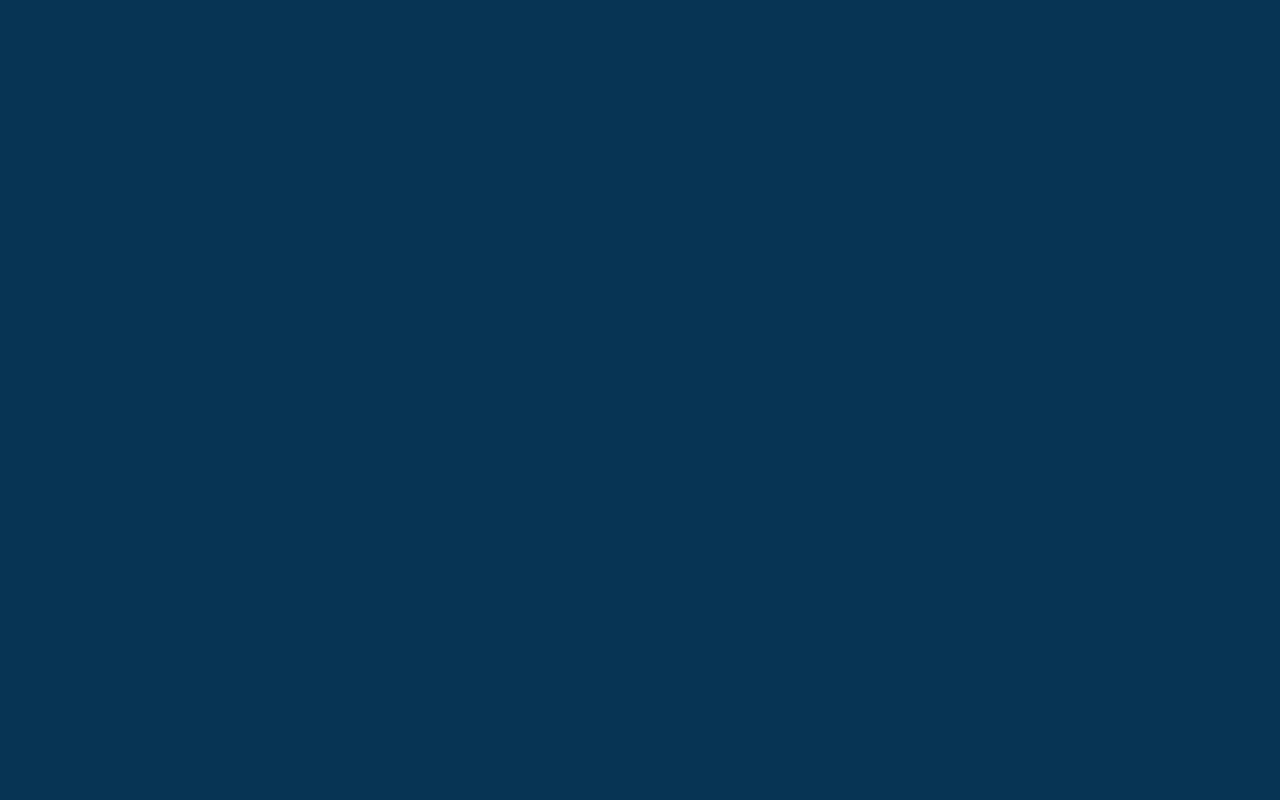
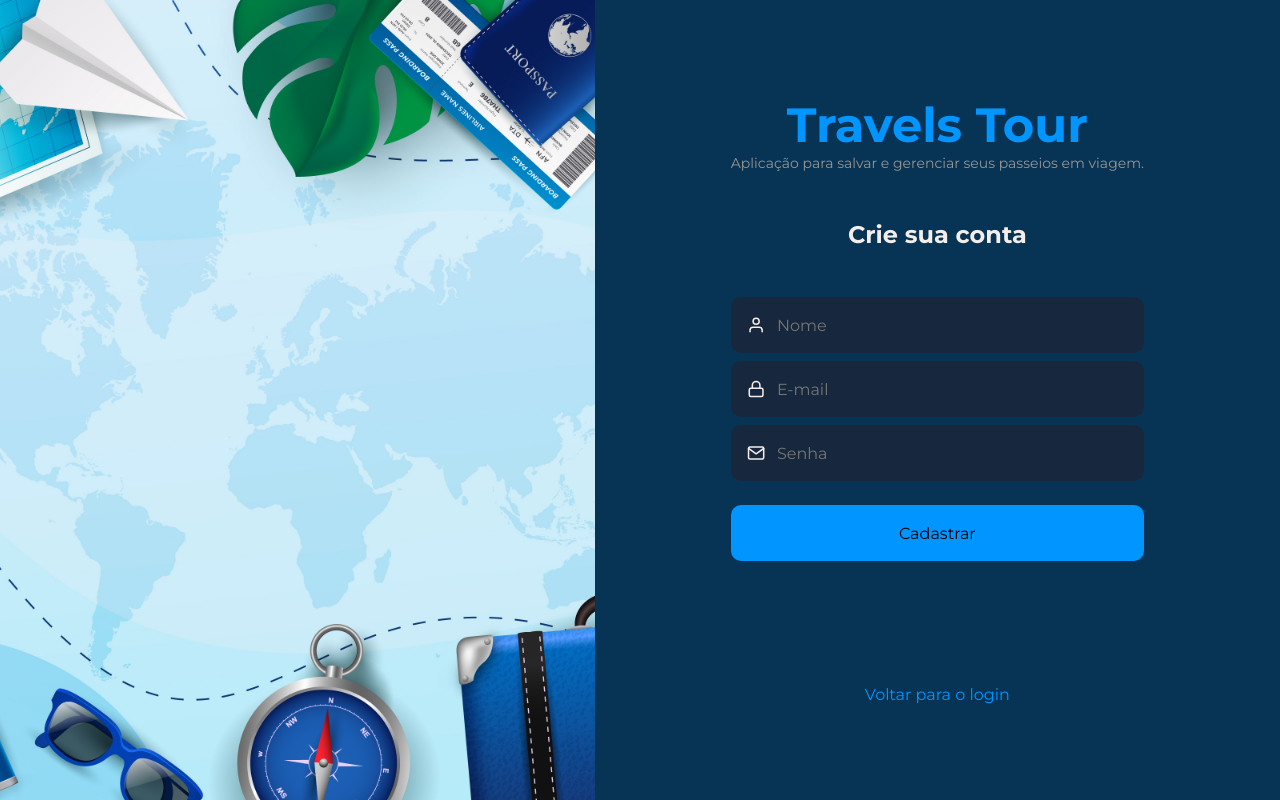
Before and after one commit to rafaaehlke/travelstour, a React (Vite) app: page /register in a window 1280 px wide. Before the commit this address had no page. Built offline with nearby package versions, Linux system fonts and the light colour scheme.

Commit message:
:construction: Cadastro de usuários conectando o BECKEND

```diff
--- a/src/pages/SignUp/index.jsx
+++ b/src/pages/SignUp/index.jsx
@@ -1,12 +1,41 @@
 import { Container, Form, Background } from './styles';
 import { FiMail, FiLock, FiUser } from 'react-icons/fi'
-import { Link } from 'react-router-dom';
+import { Link, useNavigate } from 'react-router-dom';
+import { useState } from 'react'; // hook para criar estado
 
+import { api } from "../../services/api"
 
 import { Input } from '../../components/input';
 import { Button } from '../../components/Button'
 
 export function SignUp() {
+  // dentro do parentes definimos um valor inicial, nesse caso um texto vazio, dentro do vetor
+  // retorna o valor atual do estado e o segundo acessa funcao para atualizar o estado, sempre usamos set + nome do estado.
+  const [name, setName] = useState("")
+  const [email, setEmail] = useState("")
+  const [password, setPassword] = useState("")
+
+  const navigate = new useNavigate()
+
+  function handleSignUp() {
+    if (!name || !email || !password) {
+      return alert("Preencha todos os campos")
+      navigate("/")
+    }
+
+    api.post("/users", { name, email, password })
+      .then(() => {
+        alert("Usuário cadastrado com sucesso")
+      })
+      .catch(e => {
+        if (e.response) {
+          alert(e.response.data.message)
+        } else {
+          alert("Não foi possível cadastrar")
+        }
+      })
+  }
+
   return (
     <Container>
       <Background />
@@ -15,12 +44,12 @@
         <p>Aplicação para salvar e gerenciar seus passeios em viagem.</p>
 
         <h2>Crie sua conta</h2>
-        <Input placeholder="Nome" type="text" icon={FiUser}></Input>
-        <Input placeholder="E-mail" type="text" icon={FiLock}></Input>
-        <Input placeholder="Senha" type="password" icon={FiMail}></Input>
+        <Input placeholder="Nome" type="text" icon={FiUser} onChange={e => setName(e.target.value)}></Input>
+        <Input placeholder="E-mail" type="text" icon={FiLock} onChange={e => setEmail(e.target.value)}></Input>
+        <Input placeholder="Senha" type="password" icon={FiMail} onChange={e => setPassword(e.target.value)}></Input>
 
 
-        <Button title="Cadastrar"></Button>
+        <Button title="Cadastrar" onClick={handleSignUp}></Button>
         <Link to="/">Voltar para o login</Link>
 
       </Form>
--- a/src/routes/index.jsx
+++ b/src/routes/index.jsx
@@ -7,7 +7,8 @@
 export function Routes() {
   return (
     <BrowserRouter>
-      <AppRoutes/>
+     <AppRoutes />
+      <AuthRoutes />
     </BrowserRouter>
   );
 }
```
